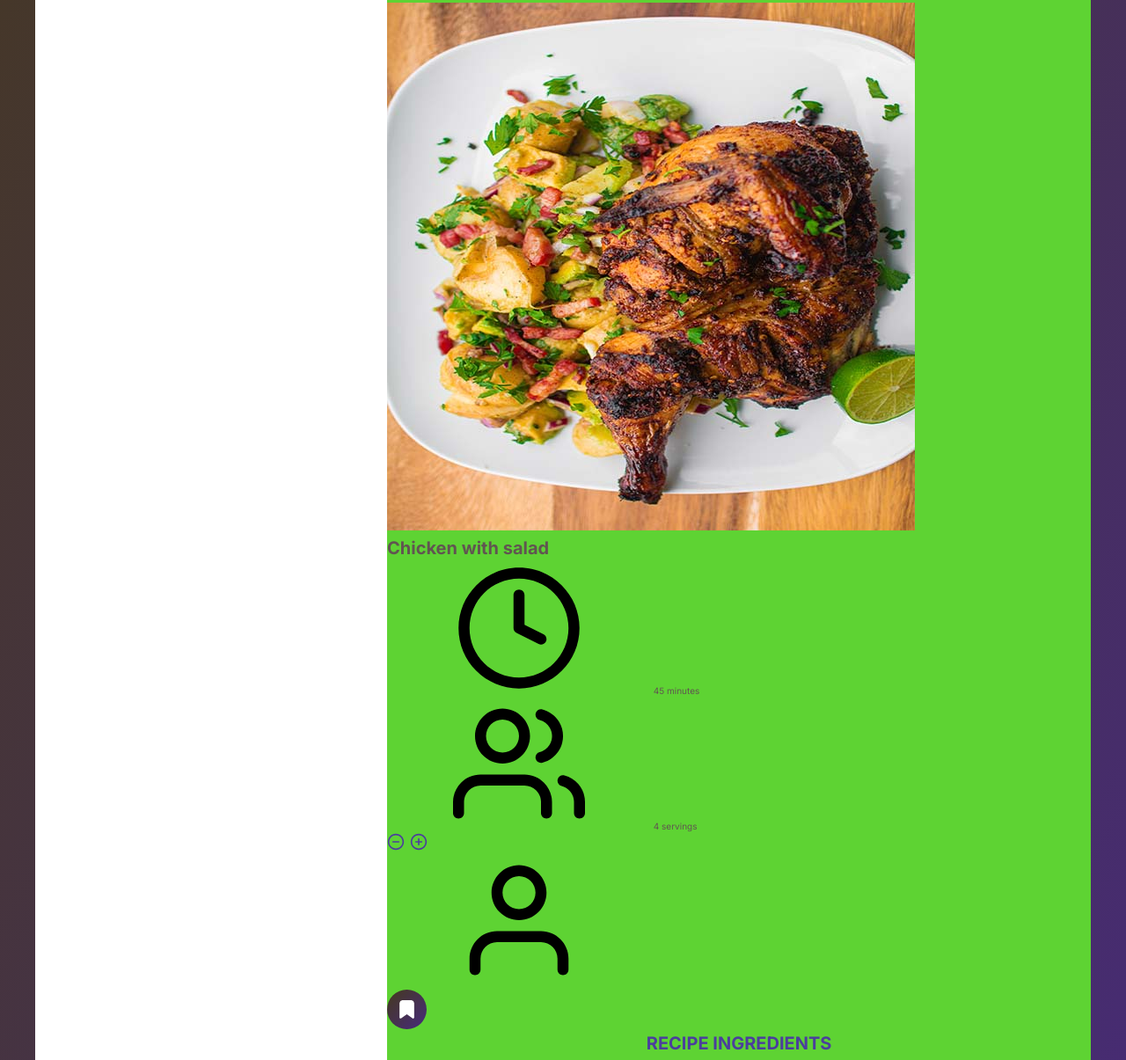
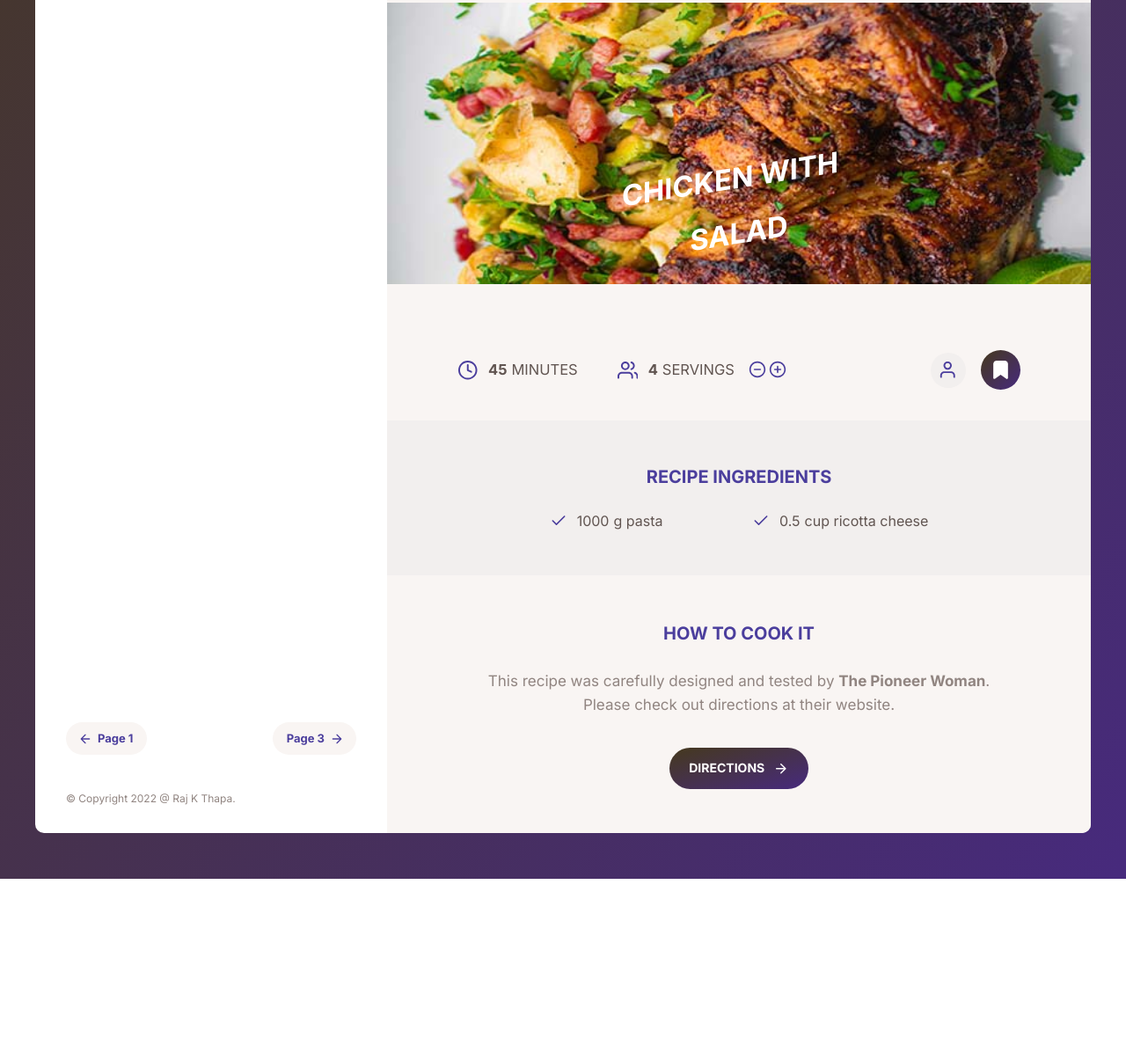
Before and after one commit to Raazk10/FoodRecipe, a plain HTML site: page index.html in a window 1280 px wide. Shown: the part 620-1825 px from the top of the page at 88% size. After the commit the page ends 1619 px from the top, so only its background shows below. Drawn offline with Linux system fonts and the light colour scheme.

Commit message:
addes recipe style

```diff
--- a/css/modules/recipe.css
+++ b/css/modules/recipe.css
@@ -1,9 +1,169 @@
 .recipe {
-	grid-area: recipe;
-	background-color: #5ed333;
+
+	background-color: var(--color-light-1);
 }
 
-.list {
-	grid-area: list;
-	background-color: antiquewhite;
+.recipe__figure {
+	height: 32rem;
+	transform-origin: top;
+	position: relative;
 }
+
+.recipe__figure:before {
+	content: "";
+	display: block;
+	height: 100%;
+	width: 100%;
+	position: absolute;
+	top: 0;
+	left: 0;
+	background-image: linear-gradient(to right bottom, var(--color-grad-1, --color-grad-2));
+	opacity: 0.7;
+}
+
+.recipe__image {
+	width: 100%;
+	height: 100%;
+	display: block;
+	object-fit: cover;
+}
+
+.recipe__title {
+	color: #fff;
+	font-weight: 700;
+	text-transform: uppercase;
+	width: 50%;
+	text-align: center;
+	font-size: 3.25rem;
+	font-weight: 700;
+	line-height: 1.95;
+	position: absolute;
+	bottom: 0;
+	left: 50%;
+	transform: translate(-50%, -20%)skewY(-9deg);
+}
+
+.recipe__title span {
+	-webkit-box-decoration-break: clone;
+	box-decoration-break: clone;
+	background-image: linear-gradient(to right bottom, var(--color-grad-1, --color-grad-2));
+	padding: 1.3rem 2rem;
+}
+
+@media only screen and (max-width: 61.25em) {
+	.recipe__title {
+		width: 70%;
+	}
+}
+
+.recipe__details {
+	align-items: center;
+	padding: 7.5rem 8rem 3.5rem;
+	display: flex;
+}
+
+.recipe__info {
+	text-transform: uppercase;
+	align-items: center;
+	font-size: 1.65rem;
+	display: flex;
+}
+
+.recipe__info:not(:last-child) {
+	margin-right: 4.5rem;
+}
+
+.recipe__info-icon {
+	height: 2.35rem;
+	width: 2.35rem;
+	fill: var(--color-primary);
+	margin-right: 1.15rem;
+}
+
+.recipe__info-data {
+	margin-right: .5rem;
+	font-weight: 700;
+}
+
+.recipe__info-buttons {
+	margin-left: 1.6rem;
+	display: flex;
+	transform: translateY(-1px);
+}
+
+.recipe__user-generated {
+	height: 4rem;
+	width: 4rem;
+	background-color: var(--color-light-2);
+	border-radius: 10rem;
+	justify-content: center;
+	align-items: center;
+	margin-left: auto;
+	margin-right: 1.75rem;
+	display: flex;
+}
+
+.recipe__user-generated svg {
+	height: 2.25rem;
+	width: 2.25rem;
+	fill: var(--color-primary);
+}
+
+/*///////////
+  // INGREDIENTS */
+
+.recipe__ingredients {
+	background-color: var(--color-light-2);
+	flex-direction: column;
+	align-items: center;
+	padding: 5rem 8rem;
+	font-size: 1.6rem;
+	line-height: 1.4;
+	display: flex;
+}
+
+.recipe__ingredient-list {
+	display: grid;
+	grid-template-columns: 1fr 1fr;
+	gap: 2.5rem 3rem;
+	list-style: none;
+}
+
+.recipe__ingredient {
+	display: flex;
+}
+
+.recipe__icon {
+	height: 2rem;
+	width: 2rem;
+	fill: var(--color-primary);
+	flex: none;
+	margin-top: .1rem;
+	margin-right: 1.1rem;
+}
+
+.recipe__quantity {
+	flex: none;
+	margin-right: 0.5rem;
+}
+
+/*///////////
+  //DIRECTIONS */
+
+.recipe__directions {
+	flex-direction: column;
+	align-items: center;
+	padding: 5rem 10rem;
+	display: flex;
+}
+
+.recipe__directions-text {
+	text-align: center;
+	color: var(--color-dark-2);
+	margin-bottom: 3.5rem;
+	font-size: 1.7rem;
+}
+
+.recipe__publisher {
+	font-weight: 700;
+}
```
